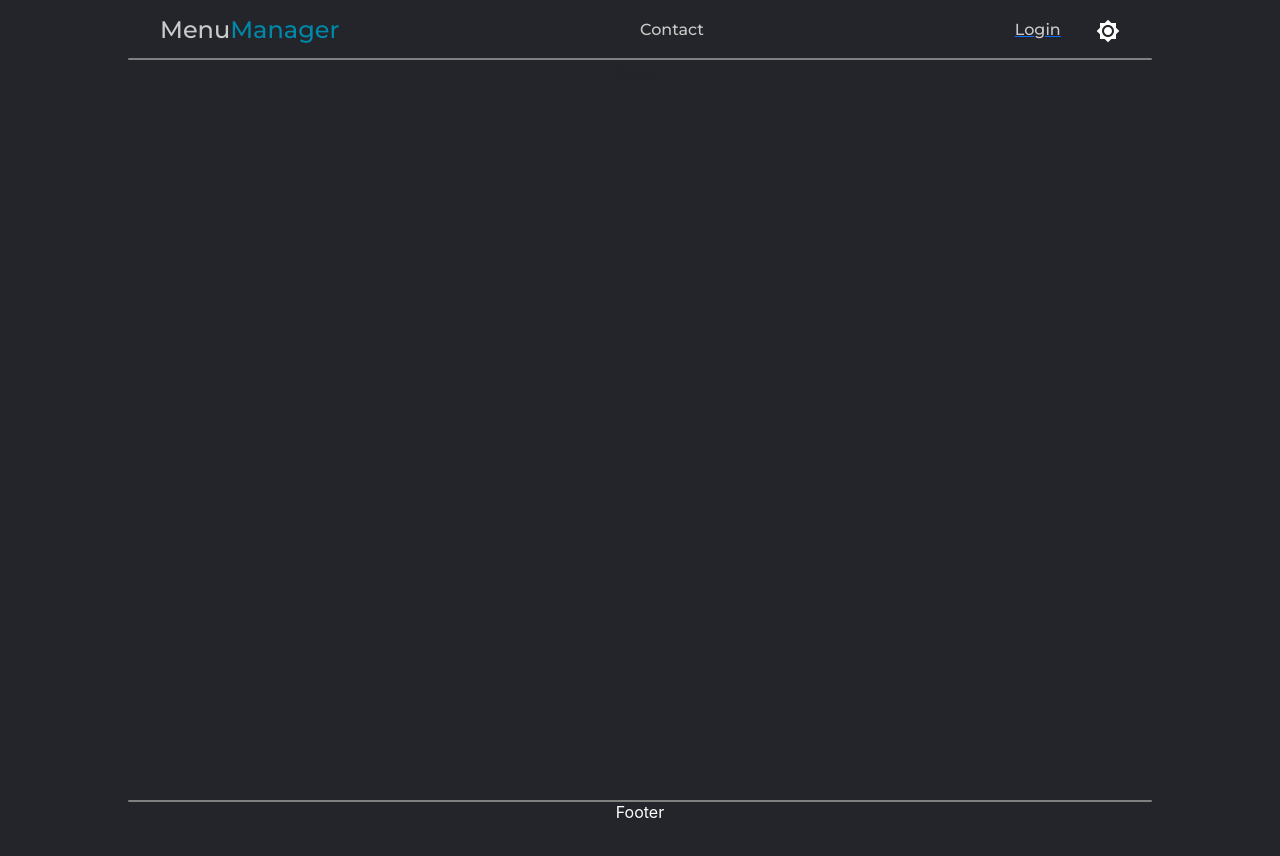
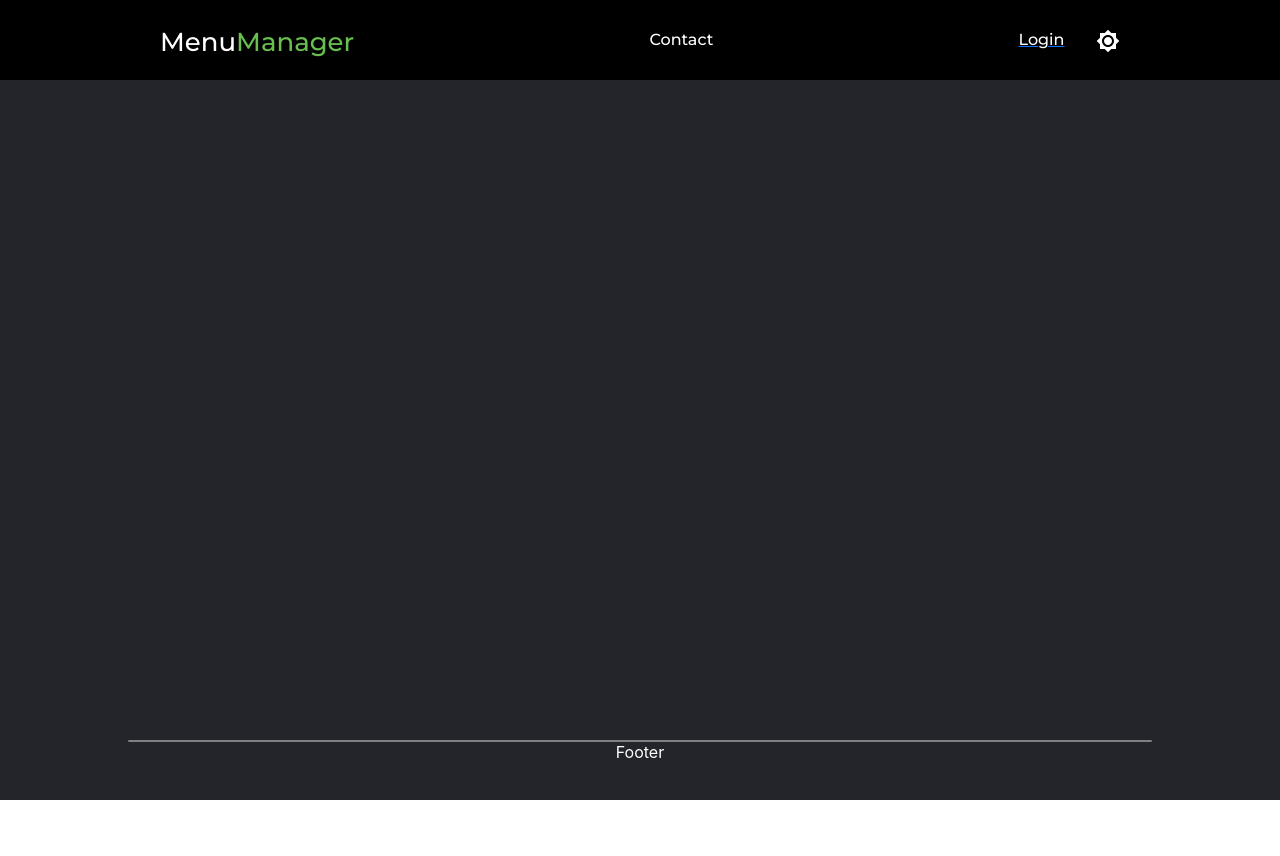
Before and after one commit to bernardmuller/menuApp, a React (Create React App) app in the folder client/: page / in a window 1280 px wide. Shown: the top 856 px of the page. After the commit the page ends 800 px from the top, so only its background shows below. Built offline with nearby package versions, Linux system fonts and the light colour scheme; no server answers.

Commit message:
Navbar refactored

```diff
--- a/client/src/components/Navbar/Nav.jsx
+++ b/client/src/components/Navbar/Nav.jsx
@@ -1,10 +1,47 @@
 import React, { useState, useContext } from "react";
+import styled from "styled-components";
+import colors from "utils/colors";
+
 import styles from "./Nav.module.css";
-import { useAuth } from "../../contexts/AuthContext";
+import { useAuth } from "contexts/AuthContext";
 import { Link, useHistory } from "react-router-dom";
-import { ThemeContext } from "../../contexts/ThemeContext";
-import NavOption from "./NavOption";
-import ThemeButton from '../UI/themeButton/ThemeButton'
+import { ThemeContext } from "contexts/ThemeContext";
+import NavOption from "./components/NavOption";
+import ThemeButton from '../UI/themeButton/ThemeButton';
+import NavHeader from "./components/NavHeader";
+
+const NavContainer = styled.div`
+  display: flex;
+  justify-content: space-evenly;
+  position: fixed;
+  top: 0;
+  width: 100%;
+  height: 80px;
+  z-index: 999;
+  background-color: ${props => props.darkMode ? colors.jetBlack : colors.tertiary };
+  box-shadow: 0px 3px 10px ${props => props.darkMode? colors.transparent : colors.black};
+`
+
+const NavLeft = styled.div`
+  flex: 0.1;
+  display: flex;
+  justify-content: center;
+  align-items: center;
+`
+
+const NavMiddle = styled.div`
+  display: flex;
+  flex: 0.3;
+  justify-content: space-evenly;
+  align-items: center;
+`
+
+const NavRight = styled.div`
+  flex: 0.1;
+  display: flex;
+  justify-content: space-between;
+  align-items: center;
+`
 
 
 export default function Nav() {
@@ -31,20 +68,11 @@ export default function Nav() {
   }
 
   return (
-    <div className={darkMode ? styles.nav_dark : styles.nav_light}>
-      <div className={styles.nav_left}>
-        {currentUser ?
-          <Link to="/dashboard" className={darkMode ? styles.header_dark : styles.header_light}>
-            <div>Menu</div><div>Manager</div>
-          </Link>
-          :
-          <Link to="/" className={darkMode ? styles.header_dark : styles.header_light}>
-            <div>Menu</div><div>Manager</div>
-          </Link>
-        }
-
-      </div>
-      <div className={styles.nav_middle}>
+    <NavContainer darkMode={darkMode}>
+      <NavLeft>
+          <NavHeader />
+      </NavLeft>
+      <NavMiddle>
       {currentUser && (
           <Link to="/menus" className={styles.link}>
             <NavOption title="Menus" darkMOde={darkMode} />
@@ -65,8 +93,8 @@ export default function Nav() {
             <NavOption title="Contact" />
           </Link>
 
-      </div>
-      <div className={styles.nav_right}>
+      </NavMiddle>
+      <NavRight>
         {currentUser ? (
           <div onClick={handleLogout}>
             <NavOption title="Log Out" className={styles.logout} />
@@ -77,7 +105,7 @@ export default function Nav() {
           </Link>
         )}
         <ThemeButton />
-      </div>
-    </div>
+      </NavRight>
+    </NavContainer>
   );
 }
--- /dev/null
+++ b/client/src/components/Navbar/components/NavHeader.js
@@ -0,0 +1,80 @@
+import React, { useState, useContext } from 'react';
+import styled from 'styled-components';
+import colors from 'utils/colors';
+import { Link, useHistory } from "react-router-dom";
+import { ThemeContext } from "contexts/ThemeContext";
+
+const HeaderContainer = styled.div`
+    display: flex;
+    align-items: center;
+    justify-content: center;
+
+    &:hover {
+        cursor: pointer;
+    }
+
+`
+
+const Header = styled.h1`
+    display: flex;
+    text-decoration: none !important;
+    color: ${colors.white};
+    font-family: "Montserrat", sans-serif;
+    font-weight: 500;
+    font-size: 26px;
+    position:relative;
+    top: 0.4rem;
+
+
+    Link {
+        text-decoration: none !important;
+    }
+
+    &:hover {
+        cursor: pointer;
+    }
+
+    &::after {
+        content: '';
+        position: absolute;
+        display: block;
+        bottom: 0;
+        left: 0;
+        height: 2px;
+        width: 100%;
+        background-color: ${colors.primary};
+        cursor: pointer;
+
+        transform: scaleX(0);
+        transform-origin: right;
+        transition: transform 250ms ease-in
+    }
+
+    &:hover::after {
+        transform: scaleX(1);
+        transform-origin: left;
+    }
+
+    div + div {
+        color: ${colors.primary};
+    }
+`
+
+const NavHeader = (props) => {
+    const theme = useContext(ThemeContext)
+    const darkMode = theme.state.darkMode;
+    const history = useHistory()
+
+    return (
+
+        <Header
+            onClick= {() => {history.push('/dashboard')}}
+            darkMode={darkMode}
+        >
+            <div>Menu</div><div>Manager</div>
+        </Header>
+
+    )
+}
+
+export default NavHeader
--- /dev/null
+++ b/client/src/components/Navbar/components/NavOption.jsx
@@ -0,0 +1,60 @@
+import React, { useContext } from 'react'
+import styled from "styled-components"
+import colors from 'utils/colors'
+import { ThemeContext } from "contexts/ThemeContext";
+
+const NavOptionContainer = styled.div`
+    display: flex;
+    flex-direction: column;
+    align-items: center;
+    color: ${colors.white};
+    cursor: pointer;
+    text-decoration: none;
+    margin: 0;
+    margin-left: 10px;
+    margin-right: 10px;
+    transition: color ease-in 125ms;
+
+    &:hover {
+        color: ${props => props.darkMode ? colors.primary : colors.white};
+    }
+`
+
+const NavOptionTitle = styled.h3`
+    font-family: "Montserrat", sans-serif;
+    font-weight: 500;
+    font-size: 16px;
+    margin: 0;
+    position: relative;
+
+    &:after {
+        content: '';
+        position: absolute;
+        display: block;
+        bottom: -2;
+        left: 0;
+        height: 2px;
+        width: 100%;
+        background-color: ${colors.primary};
+
+        transform: scaleX(0);
+        transform-origin: right;
+        transition: transform 200ms ease-in
+    }
+
+    &:hover::after {
+        transform: scaleX(1);
+        transform-origin: left;
+    }
+`
+
+
+export default function NavOption({ title }) {
+    const theme = useContext(ThemeContext)
+    const darkMode = theme.state.darkMode;
+    return (
+        <NavOptionContainer darkMode={darkMode}>
+            <NavOptionTitle darkMode={darkMode}>{title}</NavOptionTitle>
+        </NavOptionContainer>
+    )
+}
--- a/client/src/components/UI/themeButton/ThemeButton.jsx
+++ b/client/src/components/UI/themeButton/ThemeButton.jsx
@@ -1,6 +1,7 @@
 import React, { useContext } from "react";
-import { ThemeContext } from "../../../contexts/ThemeContext";
-import "../../../App.module.css";
+import { ThemeContext } from "contexts/ThemeContext";
+import colors from 'utils/colors';
+import "App.module.css";
 import './ThemeButton.module.css'
 
 import Brightness7Icon from '@material-ui/icons/Brightness7';
@@ -22,8 +23,8 @@ export default function SwitchButton() {
   return (
     <div>
       {
-        darkMode ? <Brightness7Icon className='button_Icon' onClick={onClick} style={{fill: 'white'}} /> :
-        <Brightness4Icon className='button_Icon' onClick={onClick} style={{fill: 'black'}} />
+        darkMode ? <Brightness7Icon className='button_Icon' onClick={onClick} style={{fill: `${colors.white}`}} /> :
+        <Brightness4Icon className='button_Icon' onClick={onClick} style={{fill: `${colors.white}`}} />
       }
 
     </div>
```
